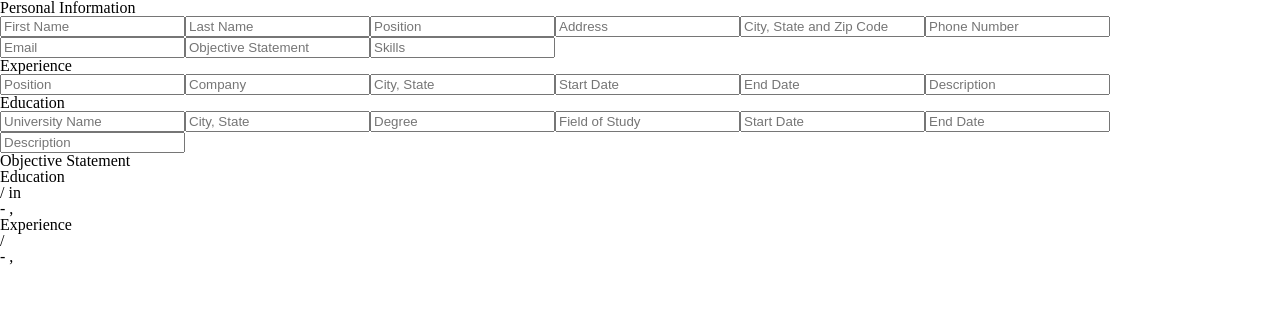
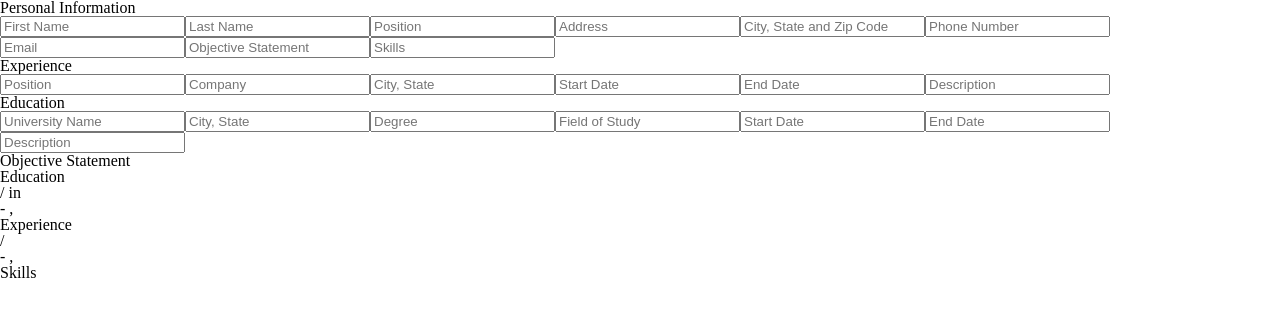
Before and after one commit to Chance093/odin-project-cv-app, a React (Create React App) app: page / in a window 1280 px wide. Shown: the top 316 px of the page. Built offline with nearby package versions, Linux system fonts and the light colour scheme; the HTML template or start-up script is replaced by a standard one.

Commit message:
Add SkillsInfo component

```diff
--- a/src/components/Resume.js
+++ b/src/components/Resume.js
@@ -2,11 +2,14 @@ import PersonalInfo from "./PersonalInfo";
 import ObjectiveInfo from "./ObjectiveInfo";
 import EducationInfo from "./EducationInfo";
 import ExperienceInfo from "./ExperienceInfo";
+import SkillsInfo from "./SkillsInfo";
 
 function Resume({firstName, lastName, position, address1, address2, phoneNumber, email, objective,
     positionExp, companyExp, companyLocExp, fromDateExp, toDateExp, descriptionExp,
     schoolEdu, locationEdu, degreeEdu, fieldEdu, fromDateEdu, toDateEdu, descriptionEdu,
     skills}){
+
+        // Add all of state as prop and then refer to that prop as prop.specificInfo
 
     return(
         <div className="resume">
@@ -37,8 +40,7 @@ function Resume({firstName, lastName, position, address1, address2, phoneNumber,
                 toDateExp={toDateExp}
                 descriptionExp={descriptionExp}
             />
-            {/*<ExperienceInfo/>
-            <SkillsInfo/> */}
+            <SkillsInfo skills={skills}/>
         </div>
     )
 }
--- /dev/null
+++ b/src/components/SkillsInfo.js
@@ -0,0 +1,12 @@
+function SkillsInfo({ skills }){
+
+    return(
+        <div className="skills-info">
+            <h1>Skills</h1>
+            <p>{skills}</p>
+        </div>
+    )
+}
+
+
+export default SkillsInfo;
```
